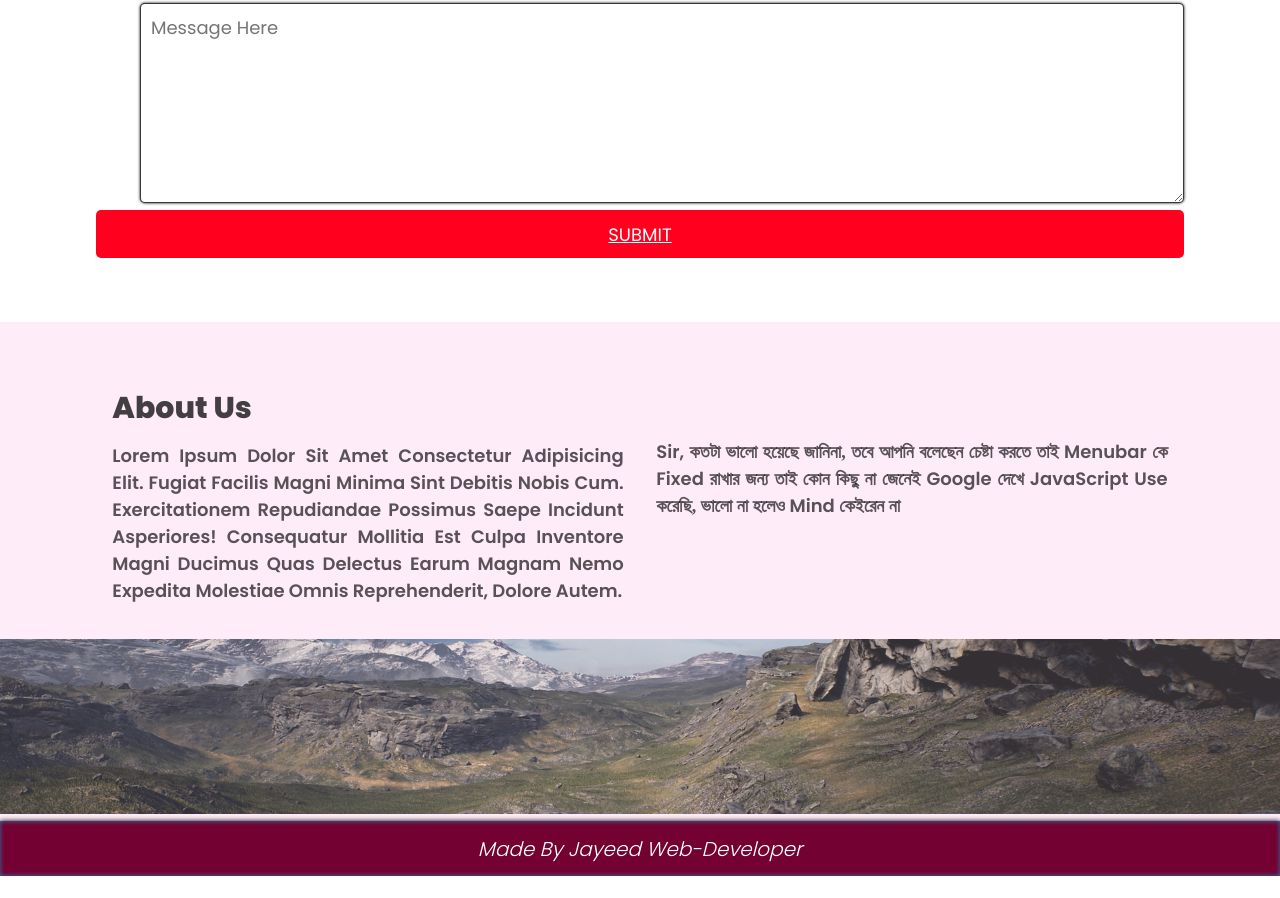
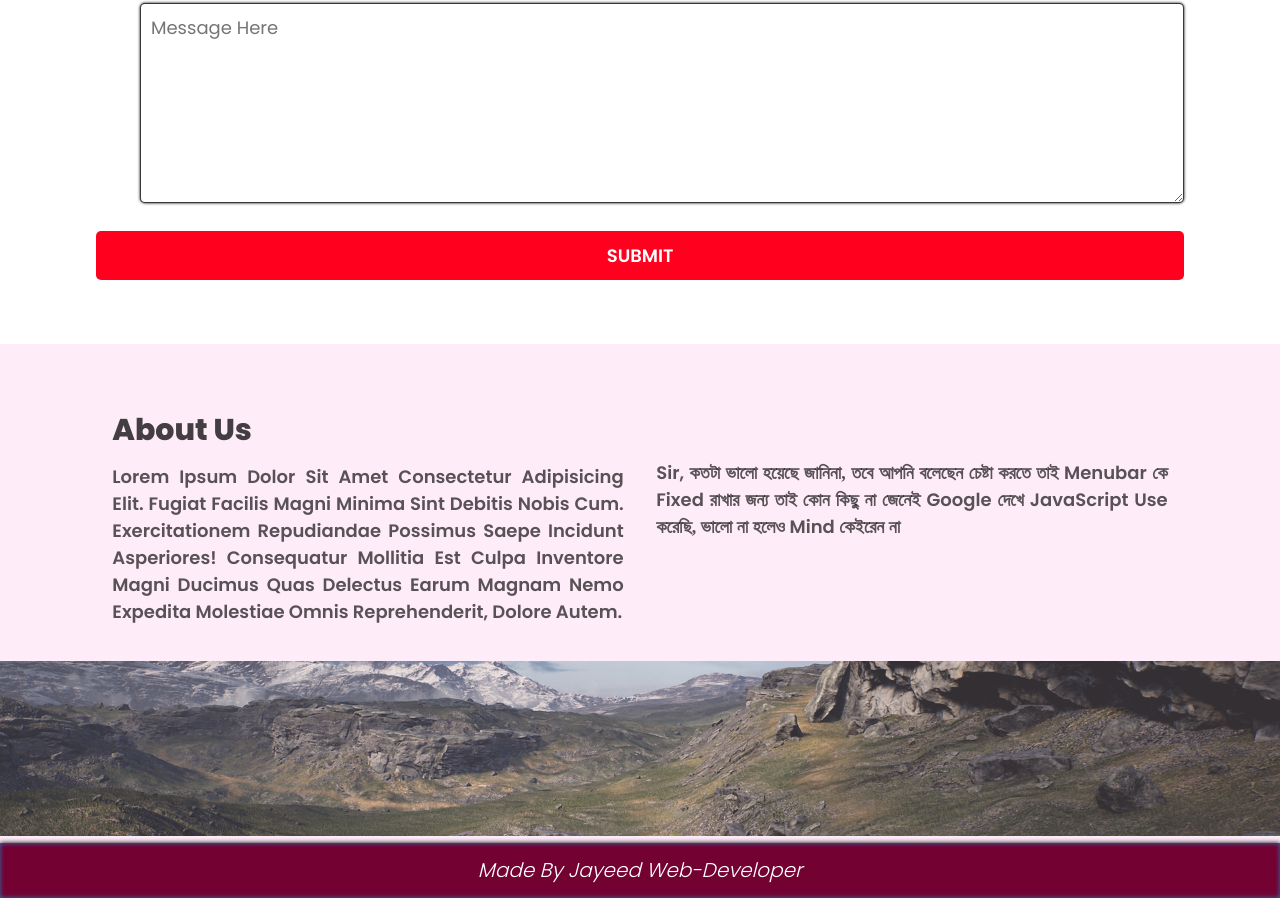
Before and after one commit to jayeedwebdevloper/adventure-class-7-by-jayeed, a plain HTML site: page index.html in a window 1280 px wide. Shown: the part 3140-4038 px from the top of the page. Before the commit the page ends 4016 px from the top, so only its background shows below. Drawn offline with Linux system fonts and the light colour scheme; a web font is replaced by a local one.

Commit message:
Update styles.css

```diff
--- a/css/styles.css
+++ b/css/styles.css
@@ -396,6 +396,11 @@ textarea:focus {
     border-radius: 5px;
     color: #fff;
     leter-spacing: 2px;
+    text-decoration: none;
+    font-weight: 600;
+    widht: 30%;
+    margin: auto;
+    margin-top: 2%;
 }
 
 /* footer */
```
